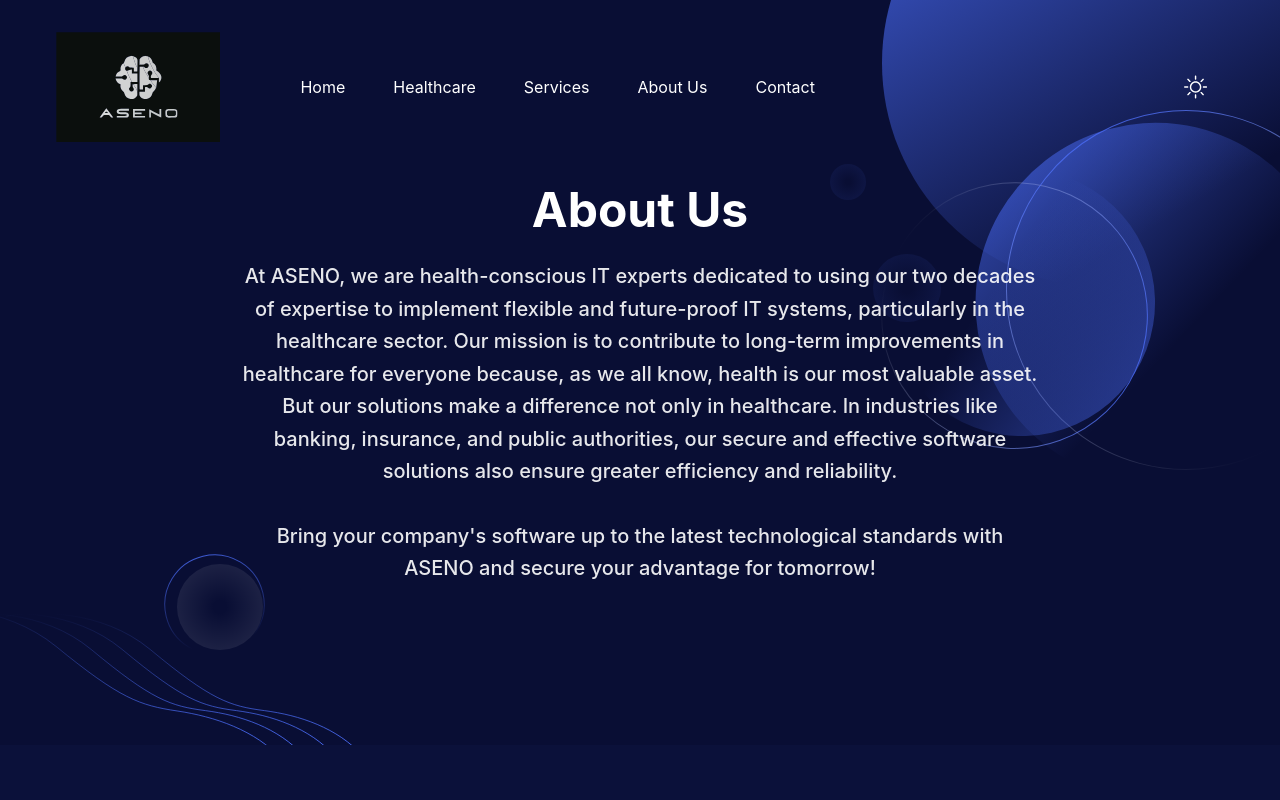
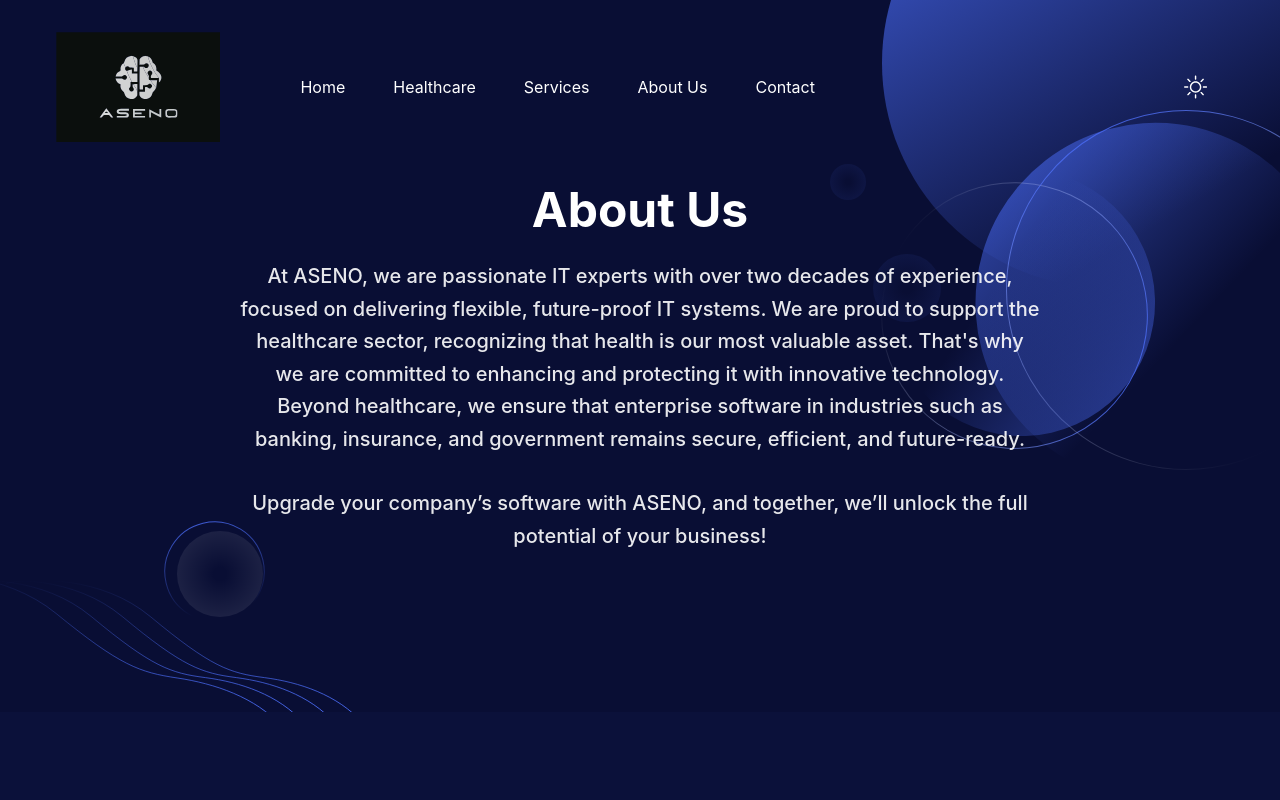
Before and after one commit to aseno-gmbh/aseno-gmbh.github.io, a Next.js app: page /about in a window 1280 px wide. Shown: the top 800 px of the page. Built offline with nearby package versions, Linux system fonts and the light colour scheme.

Commit message:
changed text About Us Header

```diff
--- a/components/Hero/index2.jsx
+++ b/components/Hero/index2.jsx
@@ -17,12 +17,11 @@ const HeroAboutUs = () => {
                 About Us
                 </h1>
                 <p className="mb-8 text-base font-medium !leading-relaxed text-body-color dark:text-white dark:opacity-90 sm:text-lg md:text-xl">
-                At ASENO, we are health-conscious IT experts dedicated to using our two decades of expertise to implement flexible and future-proof IT systems, particularly in the healthcare sector. Our mission is to contribute to long-term improvements in healthcare for everyone because, as we all know, health is our most valuable asset.
-
-But our solutions make a difference not only in healthcare. In industries like banking, insurance, and public authorities, our secure and effective software solutions also ensure greater efficiency and reliability.
-</p>
-<p className="mb-0 text-base font-medium !leading-relaxed text-body-color dark:text-white dark:opacity-90 sm:text-lg md:text-xl">
-Bring your company's software up to the latest technological standards with ASENO and secure your advantage for tomorrow!
+                At ASENO, we are passionate IT experts with over two decades of experience, focused on delivering flexible, future-proof IT systems.
+                We are proud to support the healthcare sector, recognizing that health is our most valuable asset. That's why we are committed to enhancing and protecting it with innovative technology. Beyond healthcare, we ensure that enterprise software in industries such as banking, insurance, and government remains secure, efficient, and future-ready.
+                </p>
+                <p className="mb-0 text-base font-medium !leading-relaxed text-body-color dark:text-white dark:opacity-90 sm:text-lg md:text-xl">
+                Upgrade your company’s software with ASENO, and together, we’ll unlock the full potential of your business!
                 </p>
               </div>
             </div>
```
